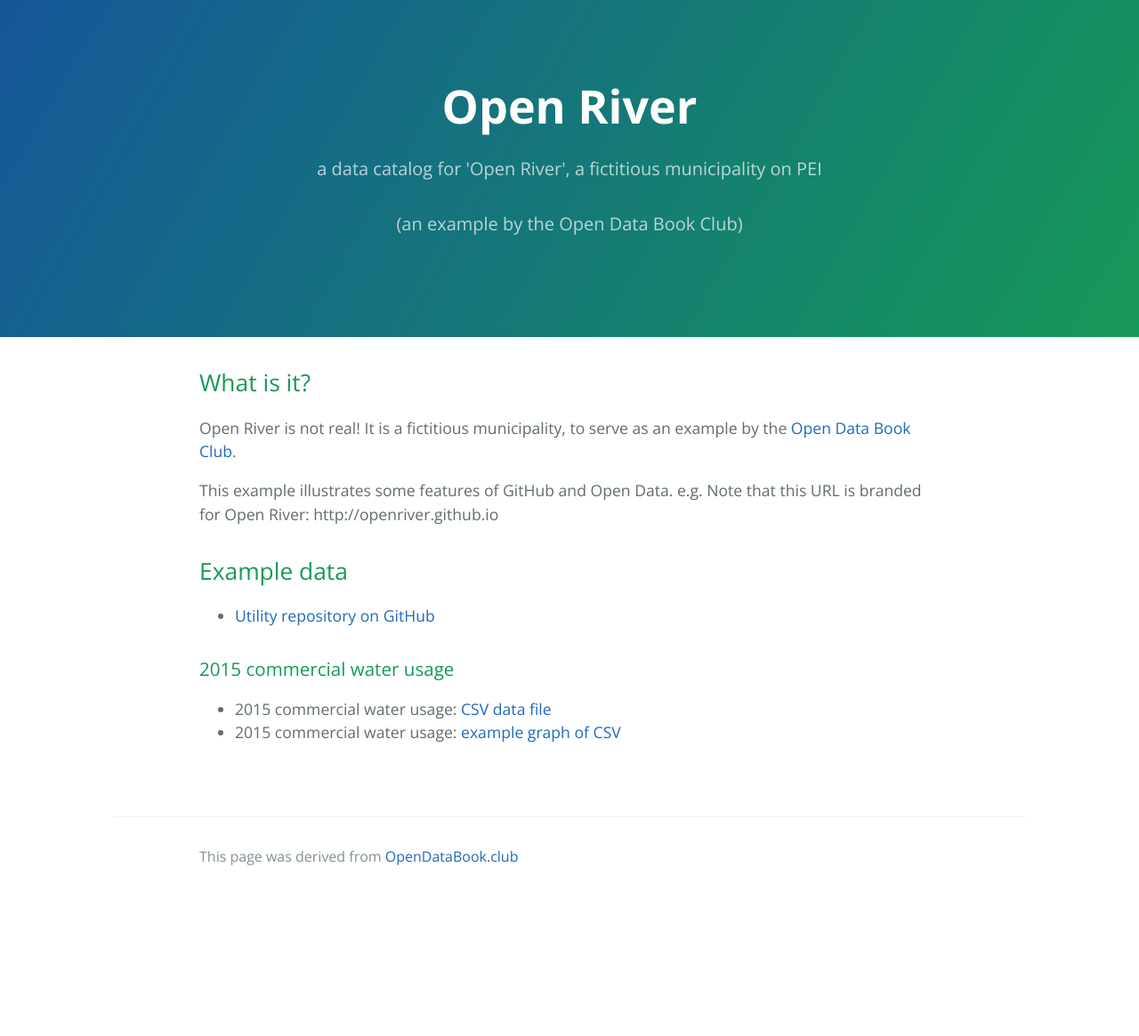
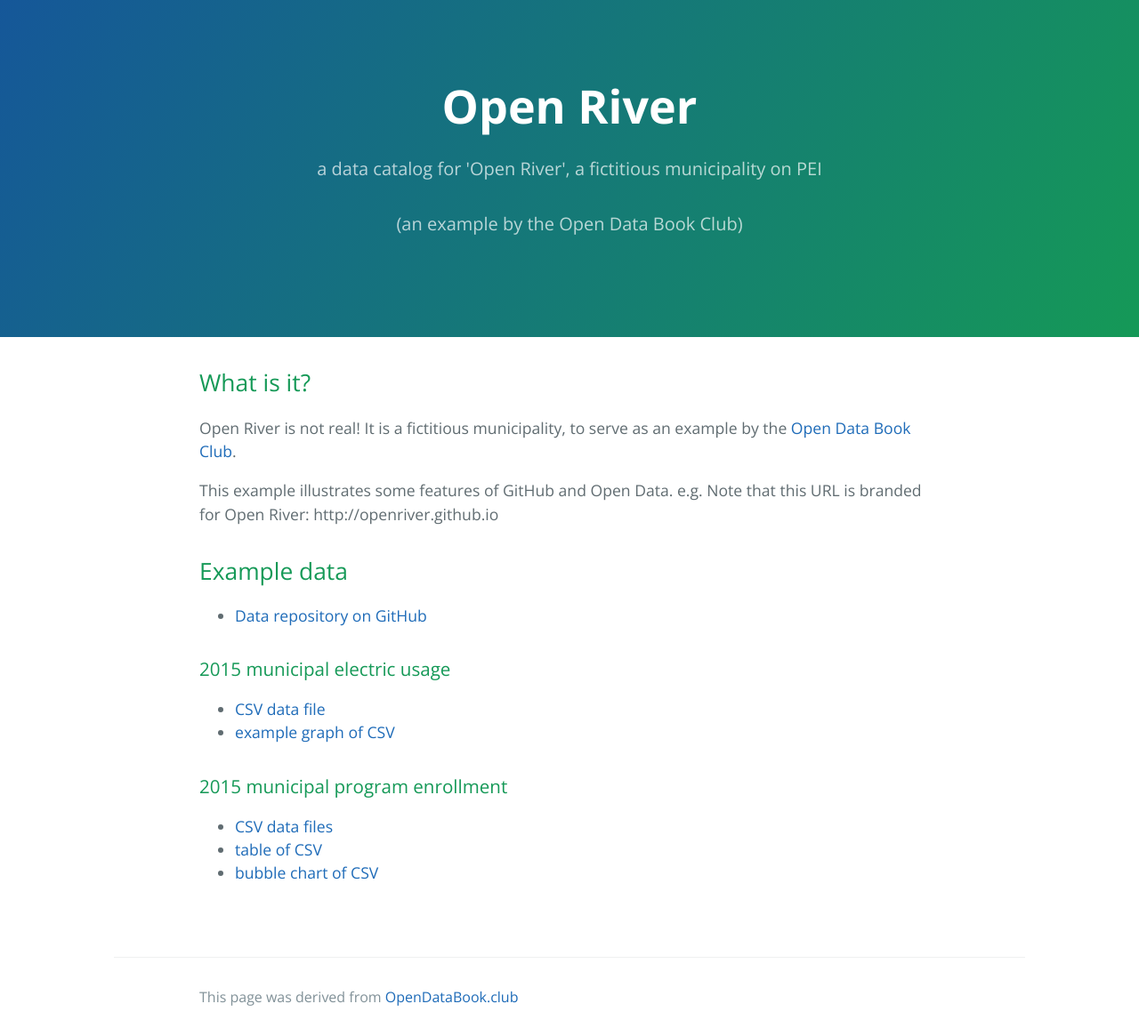
Before and after one commit to openriver/openriver.github.io, a Jekyll site: the page built from index.md, in a window 1280 px wide. Shown: the whole page at 89% size. Built offline with Jekyll 4.4.1, drawn with Linux system fonts in a browser that asks for light colours; before the commit the page ends 1007 px from its top, so only the background shows below that.

Commit message:
new example data sets

```diff
--- a/_includes/content.md
+++ b/_includes/content.md
@@ -5,8 +5,13 @@
 This example illustrates some features of GitHub and Open Data. e.g. Note that this URL is branded for Open River: http://openriver.github.io
 
 ## Example data
-* [Utility repository on GitHub](https://github.com/openriver/utility)
+* [Data repository on GitHub](https://github.com/openriver/data)
 
-### 2015 commercial water usage
-* 2015 commercial water usage: [CSV data file](https://github.com/openriver/utility/blob/master/data/2015-COMMERCIAL-WATER.csv)
-* 2015 commercial water usage: [example graph of CSV](https://cdn.rawgit.com/openriver/utility/master/examples/2015_commercial_water.html)
+### 2015 municipal electric usage
+* [CSV data file](https://github.com/openriver/data/blob/master/utility/U001_ELECTRIC_USAGE/2015-TOWN-ELECTRIC.csv)
+* [example graph of CSV](https://cdn.rawgit.com/openriver/data/master/utility/U001_ELECTRIC_USAGE/viz/2015-TOWN-ELECTRIC.html)
+
+### 2015 municipal program enrollment
+* [CSV data files](https://github.com/openriver/data/tree/master/general/G001_PROGRAM_ENROLLMENT)
+* [table of CSV](https://cdn.rawgit.com/openriver/data/master/general/G001_PROGRAM_ENROLLMENT/viz/2015-PROGRAM-ENROLLMENT-table.html)
+* [bubble chart of CSV](https://cdn.rawgit.com/openriver/data/master/general/G001_PROGRAM_ENROLLMENT/viz/2015-PROGRAM-ENROLLMENT-bubble.html)
```
